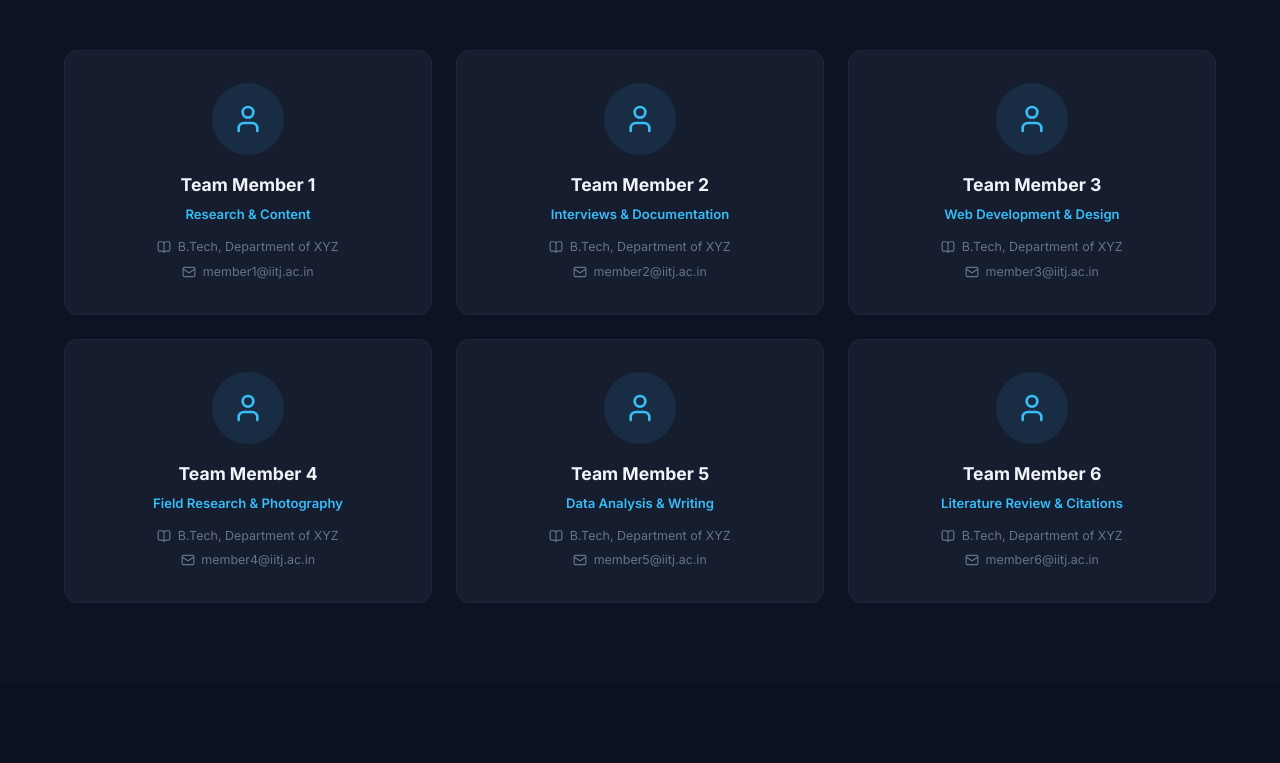
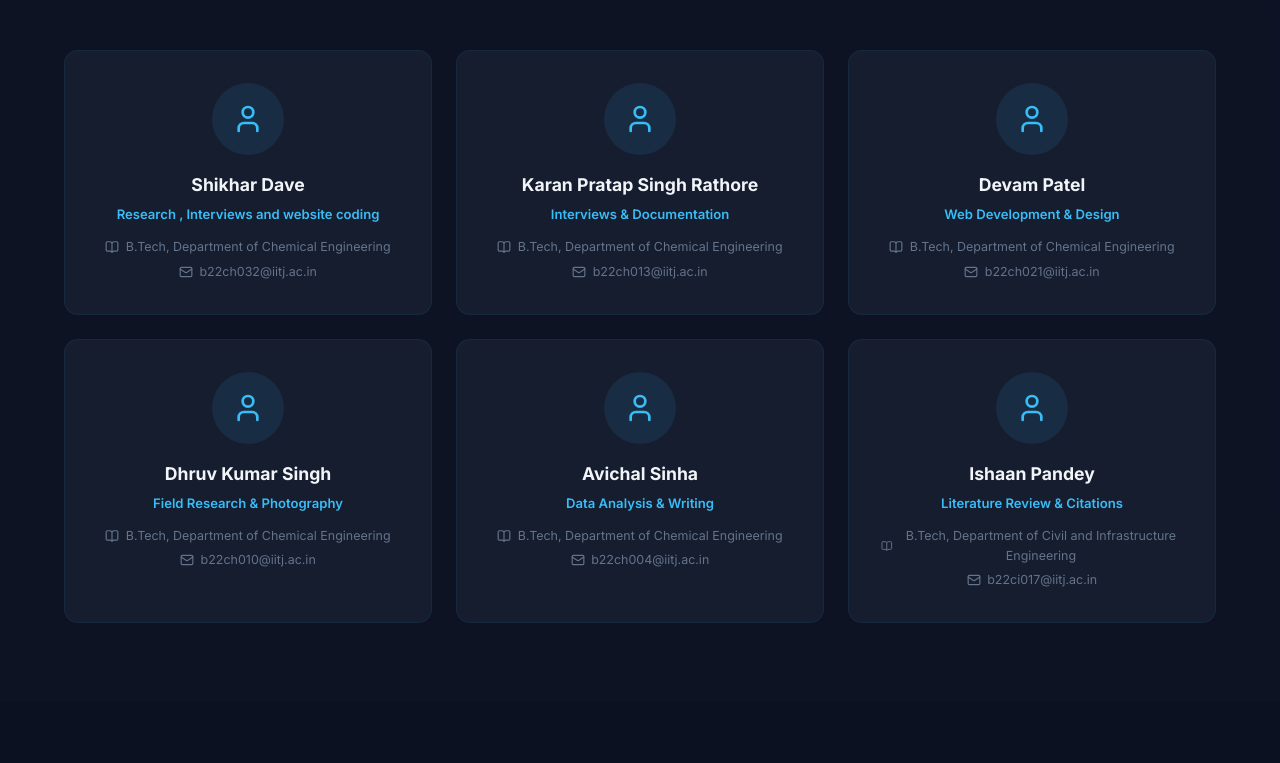
Before and after one commit to shikhar5647/website_role_of_tech, a React (Vite) app: page /team in a window 1280 px wide. Shown: the part 1267-2030 px from the top of the page. Built offline with nearby package versions, Linux system fonts and the light colour scheme.

Commit message:
Update team member details and faculty information

```diff
--- a/src/pages/TeamPage.jsx
+++ b/src/pages/TeamPage.jsx
@@ -6,53 +6,53 @@ import './TeamPage.css';
 // Replace with your actual team member details
 const teamMembers = [
   {
-    name: 'Team Member 1',
-    role: 'Research & Content',
-    branch: 'B.Tech, Department of XYZ',
-    email: 'member1@iitj.ac.in',
+    name: 'Shikhar Dave',
+    role: 'Research , Interviews and website coding ',
+    branch: 'B.Tech, Department of Chemical Engineering',
+    email: 'b22ch032@iitj.ac.in',
     photo: null, // Replace with: '/team/member1.jpg'
   },
   {
-    name: 'Team Member 2',
+    name: 'Karan Pratap Singh Rathore',
     role: 'Interviews & Documentation',
-    branch: 'B.Tech, Department of XYZ',
-    email: 'member2@iitj.ac.in',
+    branch: 'B.Tech, Department of Chemical Engineering',
+    email: 'b22ch013@iitj.ac.in',
     photo: null,
   },
   {
-    name: 'Team Member 3',
+    name: 'Devam Patel',
     role: 'Web Development & Design',
-    branch: 'B.Tech, Department of XYZ',
-    email: 'member3@iitj.ac.in',
+    branch: 'B.Tech, Department of Chemical Engineering',
+    email: 'b22ch021@iitj.ac.in',
     photo: null,
   },
   {
-    name: 'Team Member 4',
+    name: 'Dhruv Kumar Singh',
     role: 'Field Research & Photography',
-    branch: 'B.Tech, Department of XYZ',
-    email: 'member4@iitj.ac.in',
+    branch: 'B.Tech, Department of Chemical Engineering ',
+    email: 'b22ch010@iitj.ac.in',
     photo: null,
   },
   {
-    name: 'Team Member 5',
+    name: 'Avichal Sinha',
     role: 'Data Analysis & Writing',
-    branch: 'B.Tech, Department of XYZ',
-    email: 'member5@iitj.ac.in',
+    branch: 'B.Tech, Department of Chemical Engineering',
+    email: 'b22ch004@iitj.ac.in',
     photo: null,
   },
   {
-    name: 'Team Member 6',
+    name: 'Ishaan Pandey',
     role: 'Literature Review & Citations',
-    branch: 'B.Tech, Department of XYZ',
-    email: 'member6@iitj.ac.in',
+    branch: 'B.Tech, Department of Civil and Infrastructure Engineering',
+    email: 'b22ci017@iitj.ac.in',
     photo: null,
   },
 ];
 
 const faculty = {
-  name: 'Prof. [Faculty Name]',
+  name: 'Prof. Rachel Philip',
   designation: 'Course Instructor',
-  department: 'Department of Humanities & Social Sciences',
+  department: 'School of Liberal Arts',
   institution: 'Indian Institute of Technology, Jodhpur',
   photo: null, // Replace with actual photo path
 };
```
